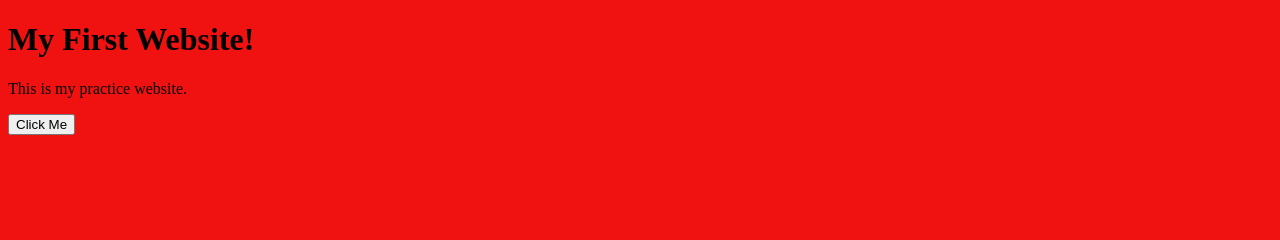
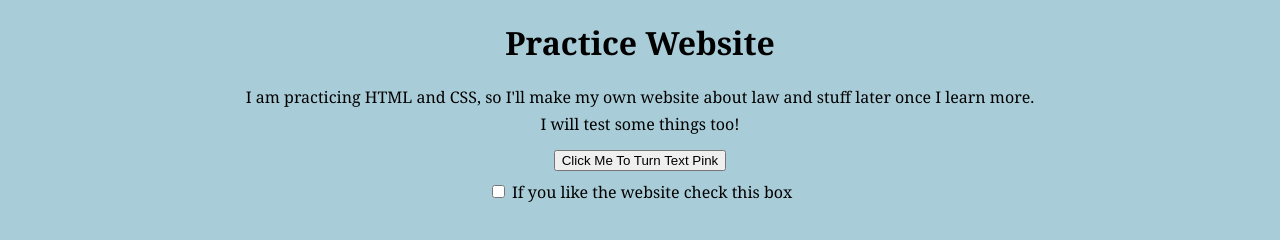
Before and after one commit to kristynresearch/kristynresearch.github.io, a plain HTML site: page index.html in a window 1280 px wide. Drawn offline with Linux system fonts and the light colour scheme.

Commit message:
big updates, color changing button

```diff
--- a/index.html
+++ b/index.html
@@ -9,11 +9,17 @@
 
 <body>
 
-	<h1>My First Website!</h1>
+	<h1>Practice Website</h1>
+<div class="spacing">
+	<p id="first-line">I am practicing HTML and CSS, so I'll make my own website about law and stuff later once I learn more.</p>
+    <p id="second-line">I will test some things too!</p>
+</div>
+	<button id="color-button">Click Me To Turn Text Pink</button>
 
-	<p>This is my practice website.</p>
-
-	<button>Click Me</button>
-
+	<div class="checkbox-line">
+		<input type="checkbox" id="checkbox-id">
+		<label for="checkbox-id" class="checkbox">If you like the website check this box</label>
+	</div>
+<script src="script.js"></script>
 </body>
 </html>
--- /dev/null
+++ b/script.js
@@ -0,0 +1,4 @@
+const button = document.getElementById("color-button");
+button.addEventListener("click", () =>{
+    document.body.classList.toggle("pink-text");
+});
--- a/style.css
+++ b/style.css
@@ -1,3 +1,45 @@
 body{
-    background-color: rgb(240, 17, 17);
+    background-color: rgb(169, 205, 216);
+    font-family:Georgia, 'Times New Roman', Times, serif;
+    text-align: center;
 }
+.checkbox:hover{
+  color:blueviolet;
+}
+.checkbox-line{
+        margin-top: 10px;
+}
+button{
+    display: block;
+    margin: 0 auto;
+    margin-top: 10px;
+    margin-bottom: 10px;
+    transition: transform 0.2s ease;
+    text-align: center;
+    color:inherit;
+}
+button:hover{
+    transform: scale(1.1,1.1);
+}
+p, h1{
+    text-align: center;
+}
+#second-line{
+    margin-top: 5px;
+    margin-bottom: 5px;
+}
+#first-line{
+    margin-bottom: 1;
+}
+.spacing{
+    display:flex;
+    flex-direction: column;
+    gap: 0;
+}
+.spacing p{
+     margin:0;
+     padding:0;
+}
+.pink-text{
+    color:rgb(255, 122, 145);
+}
```
